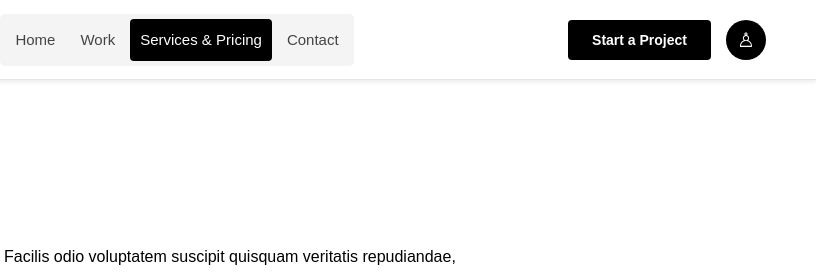
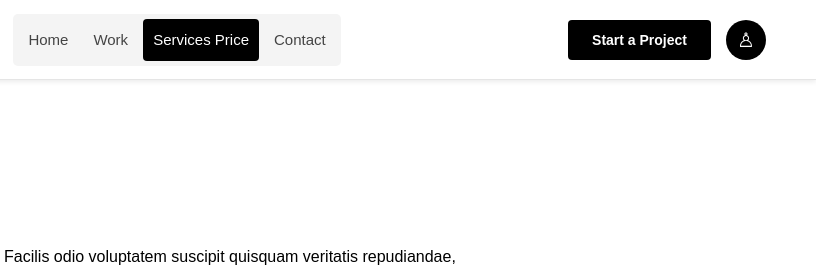
Before and after one commit to ThitraksaNu/Studio-Forma, a plain HTML site: page services.html in a window 1280 px wide. Shown: the top 279 px of the page, 464-1280 px from the left. Drawn offline with Linux system fonts and the light colour scheme.

Commit message:
Update website content

```diff
--- a/services.html
+++ b/services.html
@@ -25,7 +25,7 @@
         <ul class="nav-links">
             <li><a href="index.html">Home</a></li>
             <li><a href="ourwork.html">Work</a></li>
-            <li><a href="services.html"class="active">Services & Pricing</a></li>
+            <li><a href="services.html"class="active">Services Price</a></li>
             <li><a href="contact.html">Contact</a></li>
         </ul>
 
```
